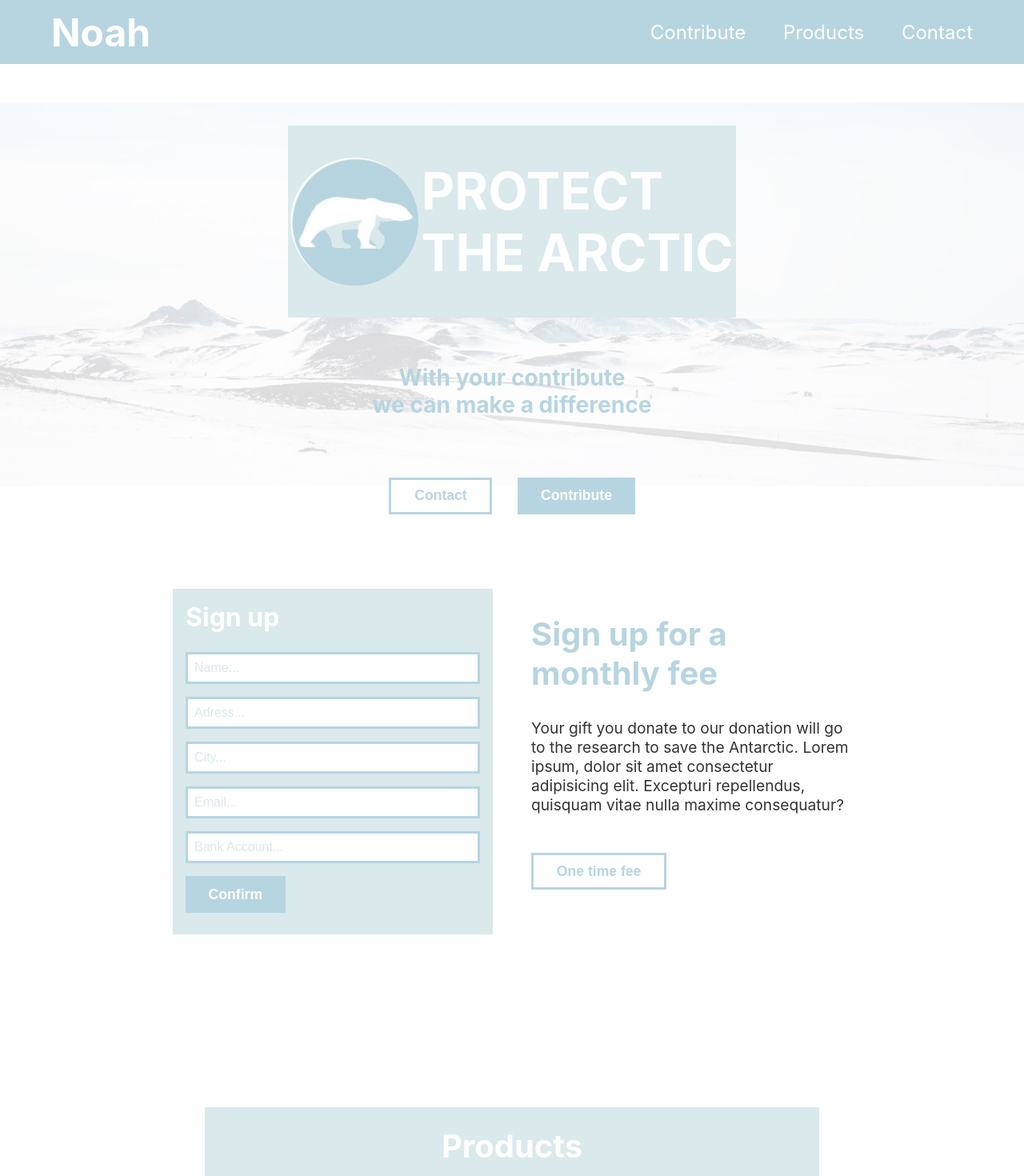
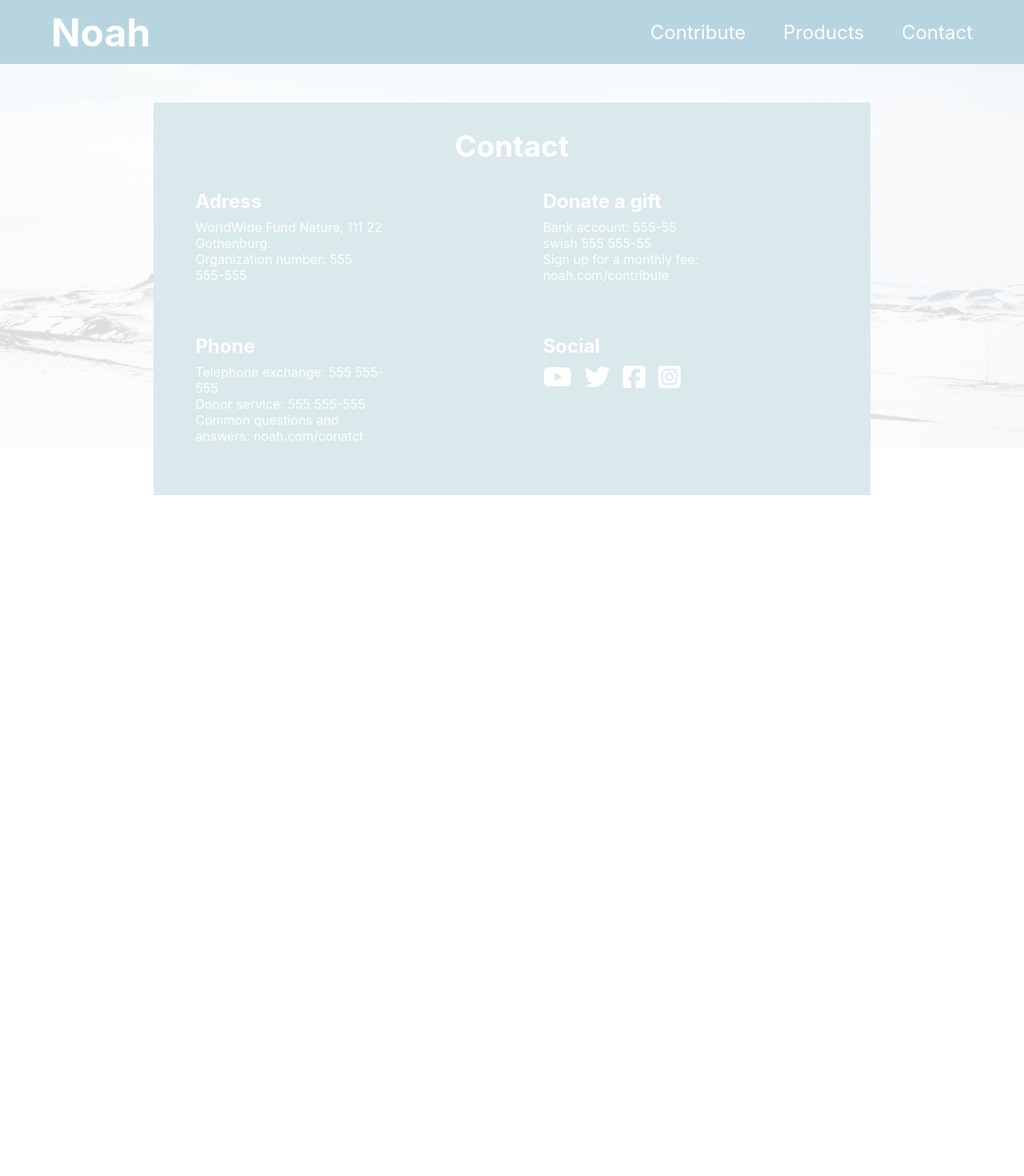
Before and after one commit to PetterFogel/mockup-ui, a React (Create React App) app: page /contact in a window 1280 px wide. Shown: the top 1470 px of the page at 80% size. After the commit the page ends 800 px from the top, so only its background shows below. Built offline with nearby package versions, Linux system fonts and the light colour scheme.

Commit message:
Add switch and adjusted background img.

```diff
--- a/src/components/UI/mainContent.tsx
+++ b/src/components/UI/mainContent.tsx
@@ -1,4 +1,4 @@
-import { Route } from "react-router-dom";
+import { Route, Switch } from "react-router-dom";
 import classes from "../../styles/mainContent.module.css";
 import Contact from "./contact";
 import Contribute from "./contribute";
@@ -8,18 +8,20 @@
 function MainContent() {
   return (
     <main className={classes.main}>
-      <Route>
+      <Switch>
+        <Route path="/" exact>
           <Landingpage />
         </Route>
-      <Route>
+        <Route path="/contribute">
           <Contribute />
         </Route>
-      <Route>
+        <Route path="/products">
           <Products />
         </Route>
-      <Route>
+        <Route path="/contact">
           <Contact />
         </Route>
+      </Switch>
     </main>
   );
 }
--- a/src/styles/mainContent.module.css
+++ b/src/styles/mainContent.module.css
@@ -4,4 +4,5 @@
     background-position: center;
     width: 100%;
     height: 60vh;
+    position: absolute;
 }
```
Lines whose indentation alone changed are shown as unchanged.
